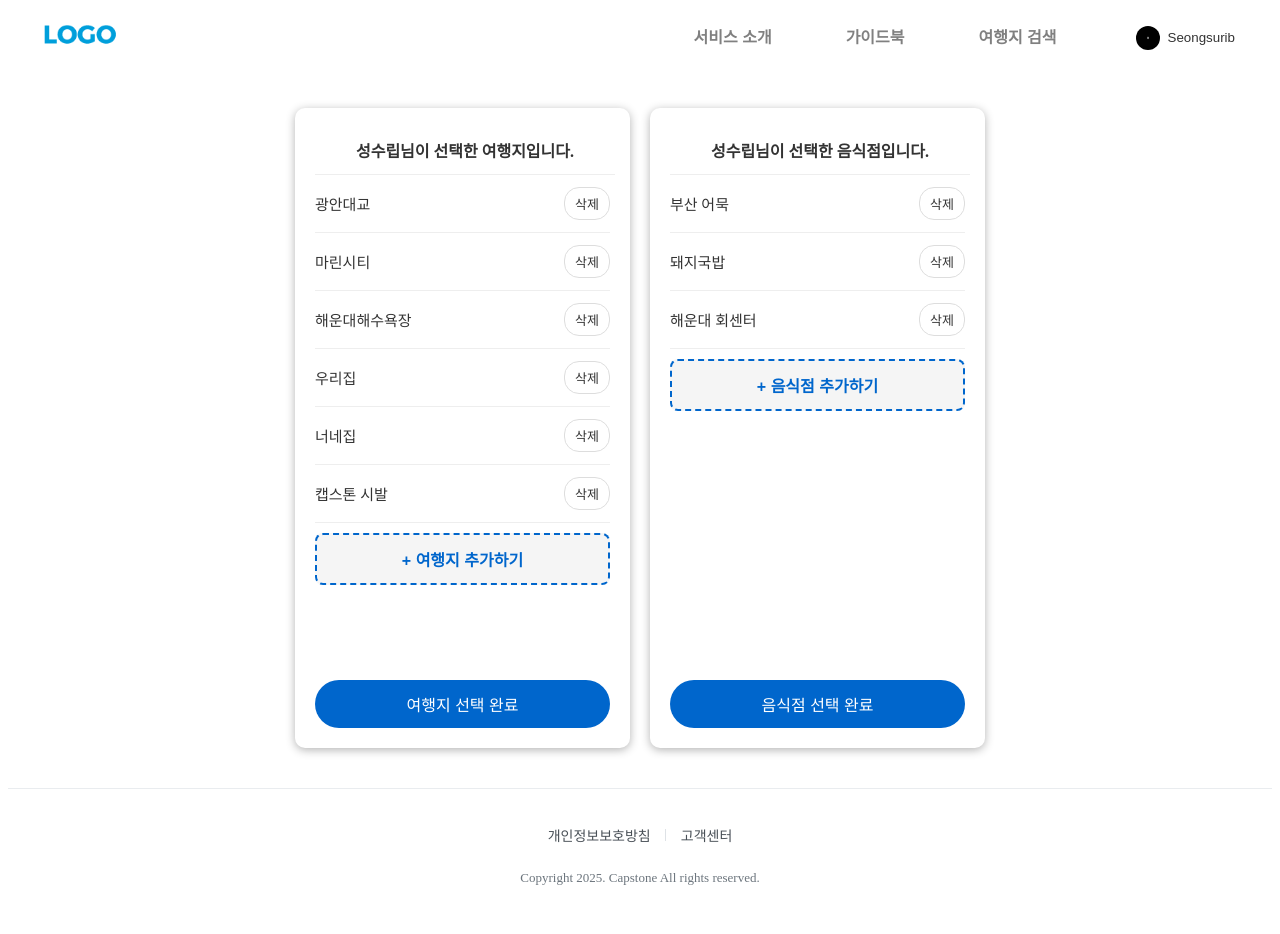
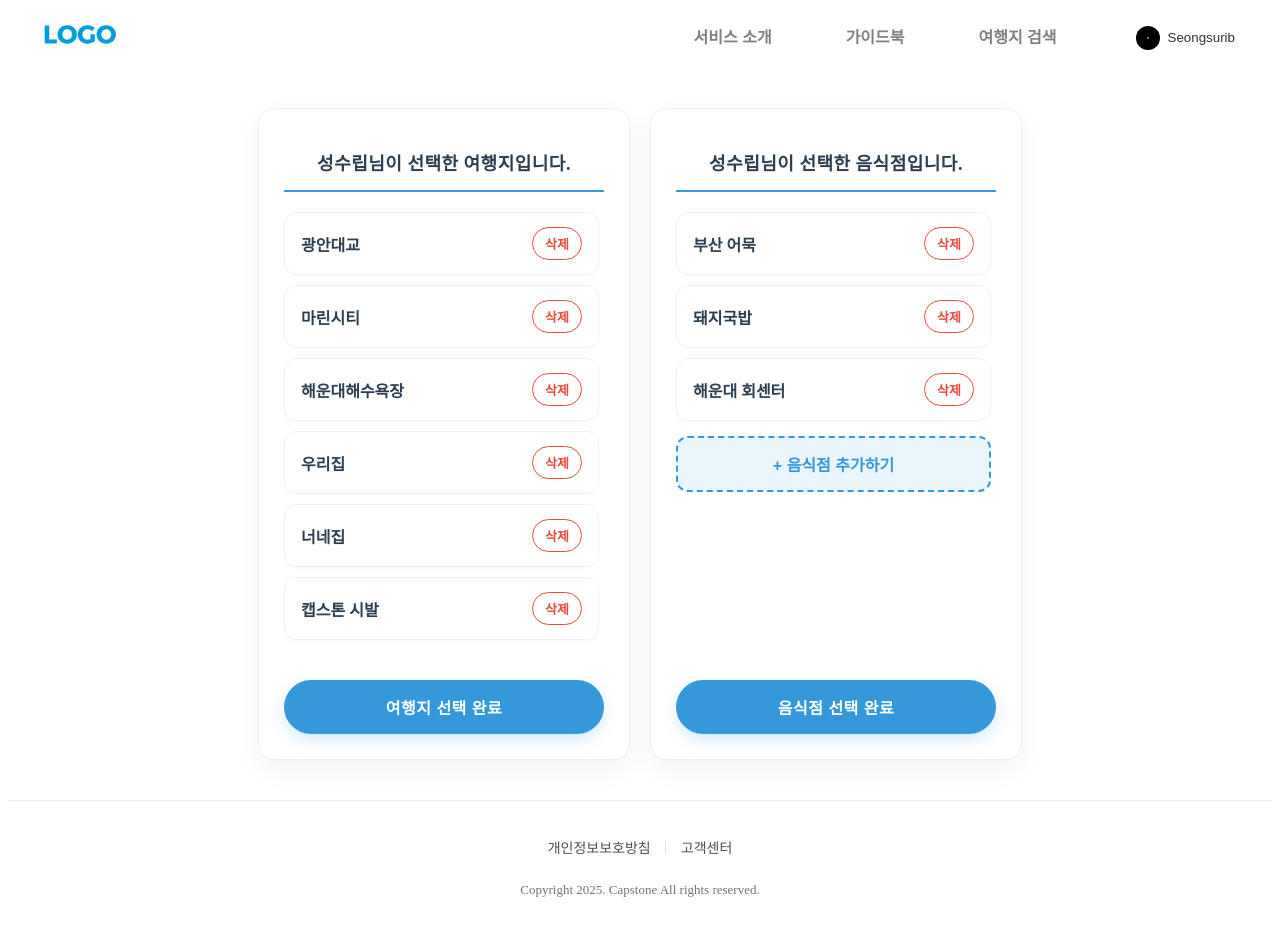
Before and after one commit to Capstone-Project-TP/Frontend, a React (Vite) app: page /selectionAdd in a window 1280 px wide. Built offline with nearby package versions, Linux system fonts and the light colour scheme.

Commit message:
feat: 선택지 페이지 및 추가 페이지 ui 수정 (#18)

```diff
--- a/src/components/SelectionSidebar.tsx
+++ b/src/components/SelectionSidebar.tsx
@@ -39,20 +39,20 @@ const collapseItem = keyframes`
 const SidebarTitle = styled.strong<{ isComplete?: boolean }>`
     display: block;
     text-align: center;
-    font-size: 16px;
-    font-weight: 600;
-    padding: 10px 0;
-    margin-bottom: 2px;
-    color: ${props => props.isComplete ? '#555' : '#333'};
-    text-shadow: ${props => props.isComplete ? '0 1px 1px rgba(0, 0, 0, 0.2)' : 'none'};
+    font-size: 18px;
+    font-weight: 700;
+    padding: 15px 0;
+    margin-bottom: 10px;
+    color: ${props => props.isComplete ? '#5a5a5a' : '#2c3e50'};
+    letter-spacing: 0.5px;
+    border-bottom: 2px solid ${props => props.isComplete ? '#d8d8d8' : '#3498db'};
 `;
 
 // 사이드바 여행지 목록 스타일 컴포넌트 - 스크롤바 숨김
 const SelectedItemsList = styled.div`
     flex: 1;
     overflow-y: auto;
-    margin-bottom: 70px; /* 버튼 높이 + 여백 */
-    border-top: 1px solid #eee;
+    margin-bottom: 80px; /* 버튼 높이 + 여백 */
     padding-right: 5px;
     scrollbar-width: none; /* Firefox에서는 스크롤바 완전히 숨김 */
     -ms-overflow-style: none; /* IE와 Edge에서 스크롤바 숨김 */
@@ -64,19 +64,26 @@ const SelectedItemsList = styled.div`
 
 // 선택된 여행지 사이드바 스타일 컴포넌트
 const SidebarContainer = styled.div<{ isComplete?: boolean }>`
-    width: 300px;
+    width: 320px;
     min-height: 600px;
-    height: calc(100vh - 300px);
-    background: ${props => props.isComplete ? '#e6e6e6' : '#fff'};
-    border-radius: 10px;
+    height: calc(100vh - 250px);
+    background: ${props => props.isComplete ? '#f5f5f5' : '#ffffff'};
+    border-radius: 16px;
     box-shadow: ${props => props.isComplete
-        ? '0 2px 10px rgba(0, 0, 0, 0.5)'
-        : '0 2px 10px rgba(0, 0, 0, 0.3)'};
-    padding: 20px;
-    padding-right: 15px;
+        ? '0 10px 30px rgba(0, 0, 0, 0.08)'
+        : '0 10px 30px rgba(0, 0, 0, 0.05)'};
+    padding: 25px;
     display: flex;
     flex-direction: column;
     position: relative;
+    transition: all 0.4s ease;
+    border: 1px solid ${props => props.isComplete ? '#e0e0e0' : '#f0f0f0'};
+
+    &:hover {
+        box-shadow: ${props => props.isComplete
+            ? '0 15px 35px rgba(0, 0, 0, 0.4)'
+            : '0 15px 35px rgba(0, 0, 0, 0.2)'};
+    }
 
     @media (max-width: 992px) {
         width: 100%;
@@ -89,35 +96,47 @@ const SelectedItem = styled.div<{ isDeleting?: boolean; isComplete?: boolean }>`
     display: flex;
     justify-content: space-between;
     align-items: center;
-    padding: 12px 0;
-    border-bottom: 1px solid #eee;
-    font-size: 15px;
-    color: ${props => props.isComplete ? '#555' : '#333'};
-    font-weight: 500;
+    padding: 14px 16px;
+    margin: 10px 0;
+    border-radius: 12px;
+    font-size: 16px;
+    font-weight: 600;
+    color: ${props => props.isComplete ? '#666' : '#2c3e50'};
+    background: ${props => props.isComplete ? '#f8f8f8' : '#ffffff'};
+    border: 1px solid ${props => props.isComplete ? '#e0e0e0' : '#f0f0f0'};
     opacity: ${props => props.isComplete ? 0.8 : 1};
     animation: ${props => props.isDeleting ? collapseItem : fadeIn} 0.4s ease-out forwards;
     transform-origin: top;
     max-height: ${props => props.isDeleting ? '0' : '60px'};
     transition: ${props => props.isDeleting ? 'none' : 'all 0.3s ease'};
+    box-shadow: 0 2px 4px rgba(0, 0, 0, 0.02);
+
+    &:hover {
+        background: ${props => props.isComplete ? '#f8f8f8' : '#fafafa'};
+        border-color: ${props => props.isComplete ? '#e0e0e0' : '#e8e8e8'};
+    }
 `;
 
 // 사이드바 여행지 아이템 삭제 버튼 스타일 컴포넌트
 const DeleteButton = styled.a<{ isComplete?: boolean }>`
-    display: inline-block;
-    padding: 6px 10px;
-    background: ${props => props.isComplete ? '#e0e0e0' : '#fff'};
-    color: ${props => props.isComplete ? '#aaa' : '#333'};
-    border: 1px solid #ddd;
-    border-radius: 15px;
+    display: inline-flex;
+    align-items: center;
+    justify-content: center;
+    padding: 6px 12px;
+    background: ${props => props.isComplete ? '#e0e0e0' : 'white'};
+    color: ${props => props.isComplete ? '#999' : '#e74c3c'};
+    border: 1px solid ${props => props.isComplete ? '#ccc' : '#e74c3c'};
+    border-radius: 20px;
     font-size: 13px;
-    font-weight: 500;
+    font-weight: 600;
     text-decoration: none;
-    transition: all 0.3s;
+    transition: all 0.2s;
     opacity: ${props => props.isComplete ? 0.6 : 1};
     pointer-events: ${props => props.isComplete ? 'none' : 'auto'};
 
     &:hover {
-        background: ${props => props.isComplete ? '#e0e0e0' : '#f0f0f0'};
+        background: ${props => props.isComplete ? '#e0e0e0' : '#e74c3c'};
+        color: ${props => props.isComplete ? '#999' : 'white'};
     }
 `;
 
@@ -127,12 +146,12 @@ const AddPlaceButton = styled.button<{ isComplete?: boolean }>`
     justify-content: center;
     align-items: center;
     width: 100%;
-    padding: 12px 0;
-    margin-top: 10px;
-    background: ${props => props.isComplete ? '#e0e0e0' : '#f5f5f5'};
-    color: ${props => props.isComplete ? '#999' : '#0066cc'};
-    border: 2px dashed ${props => props.isComplete ? '#ccc' : '#0066cc'};
-    border-radius: 8px;
+    padding: 14px 0;
+    margin-top: 15px;
+    background: ${props => props.isComplete ? '#e0e0e0' : 'rgba(52, 152, 219, 0.1)'};
+    color: ${props => props.isComplete ? '#999' : '#3498db'};
+    border: 2px dashed ${props => props.isComplete ? '#ccc' : '#3498db'};
+    border-radius: 12px;
     font-size: 16px;
     font-weight: 700;
     cursor: ${props => props.isComplete ? 'not-allowed' : 'pointer'};
@@ -141,34 +160,43 @@ const AddPlaceButton = styled.button<{ isComplete?: boolean }>`
     pointer-events: ${props => props.isComplete ? 'none' : 'auto'};
 
     &:hover {
-        background: ${props => props.isComplete ? '#e0e0e0' : '#e6f0ff'};
+        background: ${props => props.isComplete ? '#e0e0e0' : 'rgba(52, 152, 219, 0.2)'};
+        transform: translateY(-2px);
     }
 `;
 
 // 완료 버튼 스타일 컴포넌트
 const CompleteButton = styled.button<{ isComplete?: boolean }>`
     display: block;
-    width: calc(100% - 40px);
-    padding: 12px;
-    background: ${props => props.isComplete ? '#888' : '#0066cc'};
+    width: calc(100% - 50px);
+    padding: 15px;
+    background: ${props => props.isComplete ? '#888' : '#3498db'};
     color: #fff;
     border: none;
-    border-radius: 25px;
+    border-radius: 30px;
     font-size: 16px;
-    font-weight: 500;
+    font-weight: 600;
+    letter-spacing: 0.5px;
     cursor: ${props => props.isComplete ? 'default' : 'pointer'};
-    transition: background 0.3s;
+    transition: all 0.3s;
     position: absolute;
-    left: 20px;
+    left: 25px;
     align-self: center;
-    bottom: 20px;
+    bottom: 25px;
+    box-shadow: ${props => props.isComplete
+        ? '0 4px 10px rgba(0, 0, 0, 0.1)'
+        : '0 6px 15px rgba(52, 152, 219, 0.2)'};
 
     &:hover {
-        background: ${props => props.isComplete ? '#888' : '#0055aa'};
+        background: ${props => props.isComplete ? '#888' : '#2980b9'};
+        box-shadow: ${props => props.isComplete
+            ? '0 4px 10px rgba(0, 0, 0, 0.1)'
+            : '0 8px 20px rgba(52, 152, 219, 0.3)'};
     }
 
     &:disabled {
         background: #ccc;
+        box-shadow: 0 4px 10px rgba(0, 0, 0, 0.1);
         cursor: not-allowed;
     }
 `;
@@ -176,24 +204,27 @@ const CompleteButton = styled.button<{ isComplete?: boolean }>`
 // 다시 선택하기 버튼 스타일 컴포넌트
 const ResetButton = styled.button`
     display: block;
-    width: calc(100% - 40px);
-    padding: 8px;
-    background: #ff6b6b;
+    width: calc(100% - 50px);
+    padding: 12px 20px;
+    background: #e74c3c;
     color: #fff;
     border: none;
-    border-radius: 25px;
+    border-radius: 30px;
     font-size: 16px;
-    font-weight: 500;
+    font-weight: 600;
+    letter-spacing: 0.5px;
     cursor: pointer;
-    transition: background 0.3s;
+    transition: all 0.3s;
     position: absolute;
-    left: 20px;
+    left: 25px;
     top: 50%;
     transform: translateY(-50%);
-    padding: 12px 20px;
+    box-shadow: 0 6px 15px rgba(231, 76, 60, 0.2);
 
     &:hover {
-        background: #ff5252;
+        background: #c0392b;
+        box-shadow: 0 8px 20px rgba(231, 76, 60, 0.3);
+        transform: translateY(calc(-50% - 2px));
     }
 `;
 
@@ -212,6 +243,7 @@ interface SelectionSidebarProps {
     onShowSearch: () => void;
     onComplete: () => void;
     onReset: () => void;
+    showAddButton?: boolean;
 }
 
 const SelectionSidebar: React.FC<SelectionSidebarProps> = ({
@@ -223,7 +255,8 @@ const SelectionSidebar: React.FC<SelectionSidebarProps> = ({
     onDelete,
     onShowSearch,
     onComplete,
-    onReset
+    onReset,
+    showAddButton
 }) => {
     const addButtonText = type === 'travel' ? '+ 여행지 추가하기' : '+ 음식점 추가하기';
     const completeButtonText = isComplete
@@ -256,6 +289,7 @@ const SelectionSidebar: React.FC<SelectionSidebarProps> = ({
                         </DeleteButton>
                     </SelectedItem>
                 ))}
+                {showAddButton !== false && (
                     <AddPlaceButton
                         isComplete={isComplete}
                         onClick={onShowSearch}
@@ -263,6 +297,7 @@ const SelectionSidebar: React.FC<SelectionSidebarProps> = ({
                     >
                         {addButtonText}
                     </AddPlaceButton>
+                )}
             </SelectedItemsList>
 
             {isComplete && (
--- a/src/pages/Selection/selectMain.tsx
+++ b/src/pages/Selection/selectMain.tsx
@@ -1,43 +1,82 @@
 import React, { useState } from 'react';
-import styled, { keyframes } from 'styled-components';
+import styled from 'styled-components';
 import SelectionModal from '../../components/Modal/SelectionModal';
+import SelectionSidebar from '../../components/SelectionSidebar';
 
-// 애니메이션 keyframe 정의
-const fadeIn = keyframes`
-    from {
-        opacity: 0;
-        transform: translateY(-10px);
-    }
-    to {
-        opacity: 1;
-        transform: translateY(0);
-    }
-`;
-
-const fadeOut = keyframes`
-    from {
-        opacity: 1;
-        transform: translateY(0);
-    }
-    to {
-        opacity: 0;
-        transform: translateY(10px);
-    }
-`;
-
-// 페이지 레이아웃 컴포넌트를 제거하고 ContentWrapper를 중앙 정렬로 수정
+// 페이지 레이아웃 컴포넌트를 중앙 정렬로 수정
 const ContentWrapper = styled.div`
-    width: 1400px;
+    width: 1500px;
     margin: auto;
     display: flex;
-    justify-content: center;
+    flex-direction: column;
     align-items: center;
     height: auto;
     padding: 1rem 0;
 
     @media (max-width: 1440px) {
-        width: 90%;
+        width: 70%;
     }
+`;
+
+// 상단 헤더 컴포넌트
+const PageHeader = styled.div`
+    width: 100%;
+    padding: 20px 30px;
+    text-align: center;
+    position: relative;
+    background: linear-gradient(135deg, #f8f9fa 0%, #f0f2f5 100%);
+    border-bottom: 1px solid rgba(0, 0, 0, 0.1);
+
+    &::before {
+        content: '';
+        position: absolute;
+        bottom: 0;
+        left: 50%;
+        transform: translateX(-50%);
+        width: 120px;
+        height: 3px;
+        background: linear-gradient(90deg, #0066cc, #00a3ff);
+        border-radius: 2px;
+    }
+`;
+
+const HeaderTitle = styled.h2`
+    font-size: 20px;
+    font-weight: 600;
+    color: #333;
+    margin: 0 0 5px;
+    display: flex;
+    align-items: center;
+    justify-content: center;
+    letter-spacing: -0.5px;
+
+    strong {
+        color: #0066cc;
+        font-weight: 700;
+        margin-right: 8px;
+        position: relative;
+        padding-bottom: 3px;
+
+        &::after {
+            content: '';
+            position: absolute;
+            bottom: 0;
+            left: 0;
+            width: 100%;
+            height: 2px;
+            background: linear-gradient(90deg, #0066cc, #00a3ff);
+            border-radius: 2px;
+        }
+    }
+`;
+
+const HeaderSubtitle = styled.p`
+    font-size: 14px;
+    color: #666;
+    margin: 0;
+    font-weight: 400;
+    opacity: 0.8;
+    letter-spacing: -0.3px;
 `;
 
 // 여행 목록 섹션 스타일 컴포넌트
@@ -45,6 +84,7 @@ const TravelSection = styled.div`
     display: flex;
     gap: 30px;
     width: 100%;
+    padding: 15px 0;
 
     @media (max-width: 992px) {
         flex-direction: column;
@@ -55,27 +95,16 @@ const TravelSection = styled.div`
 const TravelListContainer = styled.div`
     flex: 1;
     background: #fff;
-    border-radius: 10px;
-    box-shadow: 0 2px 10px rgba(0, 0, 0, 0.3);
+    border-radius: 12px;
+    box-shadow: 0 5px 15px rgba(0, 0, 0, 0.2);
     overflow: hidden;
     display: flex;
     flex-direction: column;
     min-width: 70%;
-`;
+    transition: all 0.3s ease;
 
-const TravelListHeader = styled.div`
-    display: flex;
-    justify-content: center;
-    align-items: center;
-    padding: 20px;
-    background: #f8f8f8;
-    border-bottom: 2px solid #eee;
-    font-size: 18px;
-
-    strong {
-        font-weight: 600;
-        font-size: 18px;
-        color: #333;
+    &:hover {
+        box-shadow: 0 8px 25px rgba(0, 0, 0, 0.4);
     }
 `;
 
@@ -126,14 +155,18 @@ const TravelGrid = styled.div`
 // 여행 카드 컴포넌트
 const TravelCard = styled.div`
     position: relative;
-    border-radius: 8px;
+    border-radius: 10px;
     overflow: hidden;
-    box-shadow: 0 2px 5px rgba(0, 0, 0, 0.3);
-    transition: transform 0.3s;
+    box-shadow: 0 3px 10px rgba(0, 0, 0, 0.2);
+    transition: all 0.3s ease;
     height: 295px;
+    background: #fff;
+    display: flex;
+    flex-direction: column;
 
     &:hover {
-        transform: scale(1.03);
+        transform: translateY(-5px);
+        box-shadow: 0 12px 20px rgba(0, 0, 0, 0.25);
         cursor: pointer;
 
         img {
@@ -146,38 +179,60 @@ const TravelCardImage = styled.div`
     display: block;
     height: 180px;
     overflow: hidden;
+    position: relative;
+
+    &::after {
+        content: '';
+        position: absolute;
+        bottom: 0;
+        left: 0;
+        right: 0;
+        height: 30px;
+        background: linear-gradient(to top, rgba(0, 0, 0, 0.2), transparent);
+    }
 
     img {
         width: 100%;
         height: 100%;
         object-fit: cover;
-        transition: transform 0.3s;
+        transition: transform 0.5s ease;
     }
 `;
 
 const TravelCardContent = styled.div`
-    padding: 10px 0 0 16px;
+    padding: 15px 16px 0;
+    flex-grow: 1;
 
     strong {
         display: block;
         font-size: 18px;
         color: #333;
-        margin: 5px 0;
+        margin: 0 0 8px;
+        white-space: nowrap;
+        overflow: hidden;
+        text-overflow: ellipsis;
     }
 
     div {
         display: block;
         font-size: 14px;
         color: #666;
-        margin: 8px 0;
+        margin: 0 0 8px;
+        line-height: 1.4;
+        max-height: 40px;
+        overflow: hidden;
+        display: -webkit-box;
+        -webkit-line-clamp: 2;
+        -webkit-box-orient: vertical;
     }
 `;
 
 const CardButtonWrapper = styled.div`
     display: flex;
-    gap: 15px;
-    padding: 2px 15px 15px;
-    justify-content: right;
+    justify-content: flex-end;
+    padding: 10px 13px 15px;
+    position: relative;
+    margin-top: auto;
 `;
 
 const SelectButton = styled.button`
@@ -190,142 +245,21 @@ const SelectButton = styled.button`
     font-size: 14px;
     font-weight: 500;
     text-align: center;
-    transition: all 0.3s;
+    transition: all 0.2s ease;
     cursor: pointer;
     border: none;
+    box-shadow: 0 2px 4px rgba(0, 0, 0, 0.1);
+    margin-right: 5px;
 
     &:hover {
-        background: #e0e0e0;
-    }
-`;
-
-// 네비게이션 및 푸터 컴포넌트
-const TravelListFooter = styled.div`
-    display: flex;
-    justify-content: space-between;
-    padding: 20px;
-    border-top: 1px solid #eee;
-`;
-
-const NavButton = styled.button`
-    display: inline-block;
-    padding: 10px 20px;
-    border: 1px solid #ddd;
-    border-radius: 5px;
-    text-decoration: none;
-    font-size: 14px;
-    font-weight: 600;
-    text-align: center;
-    transition: all 0.3s;
-    cursor: pointer;
-    background: none;
-
-    &.before {
-        color: #333;
-        background: #fff;
-
-        &:hover {
-            background: #f8f8f8;
-        }
+        background: #0066cc;
+        color: white;
+        box-shadow: 0 4px 8px rgba(0, 102, 204, 0.3);
     }
 
-    &.next {
-        color: #fff;
-        background: #333;
-        border-color: #333;
-
-        &:hover {
-            background: #444;
-        }
-    }
-`;
-
-// 사이드바 컴포넌트
-const SelectedTravelSidebar = styled.div`
-    width: 300px;
-    background: #fff;
-    border-radius: 10px;
-    box-shadow: 0 2px 10px rgba(0, 0, 0, 0.3);
-    padding: 20px;
-    position: relative;
-    padding-bottom: 80px; /* 저장 버튼 공간 확보 */
-
-    @media (max-width: 992px) {
-        width: 100%;
-    }
-`;
-
-const SidebarTitle = styled.strong`
-    display: block;
-    text-align: center;
-    center
-    font-size: 16px;
-    font-weight: 600;
-    padding: 10px 0;
-    margin-bottom: 3px;
-    color: #333;
-`;
-
-const SelectedTravelList = styled.div`
-    margin: 0 0 20px;
-    border-top: 2px solid #eee;
-    max-height: 450px;
-    overflow-y: auto;
-`;
-
-const SelectedTravelItem = styled.div<{ isDeleting?: boolean }>`
-    display: flex;
-    justify-content: space-between;
-    align-items: center;
-    padding: 12px 0;
-    border-bottom: 1px solid #eee;
-    font-size: 15px;
-    color: #333;
-    font-weight: 500;
-    animation: ${props => props.isDeleting ? fadeOut : fadeIn} 0.5s ease-out forwards;
-`;
-
-const DeleteButton = styled.button`
-    display: inline-block;
-    padding: 6px 10px;
-    background: #fff;
-    color: #333;
-    border: 1px solid #ddd;
-    border-radius: 15px;
-    font-size: 13px;
-    font-weight: 500;
-    text-decoration: none;
-    transition: all 0.3s;
-    cursor: pointer;
-
-    &:hover {
-        background: #f0f0f0;
-    }
-`;
-
-const SaveButton = styled.button`
-    display: block;
-    width: calc(100% - 40px);
-    padding: 12px;
-    background: #0066cc;
-    color: #fff;
-    border: none;
-    border-radius: 25px;
-    font-size: 16px;
-    font-weight: 500;
-    cursor: pointer;
-    transition: background 0.3s;
-    position: absolute;
-    bottom: 20px;
-    left: 20px;
-
-    &:hover {
-        background: #0055aa;
-    }
-
-    &:disabled {
-        background: #ccc;
-        cursor: not-allowed;
+    &:active {
+        transform: translateY(0);
+        box-shadow: 0 2px 4px rgba(0, 102, 204, 0.3);
     }
 `;
 
@@ -365,7 +299,6 @@ const SelectMain: React.FC<SelectMainProps> = ({
     const [deletingId, setDeletingId] = useState<number | null>(null);
     const [isModalOpen, setIsModalOpen] = useState<boolean>(false);
     const [selectedTravelItem, setSelectedTravelItem] = useState<TravelItem | null>(null);
-    const [isSaving, setIsSaving] = useState<boolean>(false);
 
     // 삭제 버튼 클릭 시 실행되는 함수
     const handleDelete = (id: number, e?: React.MouseEvent) => {
@@ -382,11 +315,7 @@ const SelectMain: React.FC<SelectMainProps> = ({
 
     // 저장 버튼 클릭 시 실행되는 함수
     const handleSave = () => {
-        setIsSaving(true);
         onSave();
-        setTimeout(() => {
-            setIsSaving(false);
-        }, 2000);
     };
 
     // 여행 카드 클릭 시 실행되는 함수
@@ -414,19 +343,16 @@ const SelectMain: React.FC<SelectMainProps> = ({
         onSelectItem(id);
     };
 
-    const handleNavigation = (direction: string, e: React.MouseEvent) => {
-        e.preventDefault();
-        console.log(`Navigate ${direction}`);
-        // 여기에 네비게이션 로직 추가
-    };
-
     return (
         <ContentWrapper>
             <TravelSection>
                 <TravelListContainer>
-                    <TravelListHeader>
-                        <strong>{userName}</strong>{headerTitle}
-                    </TravelListHeader>
+                    <PageHeader>
+                        <HeaderTitle>
+                            <strong>{userName}</strong> {headerTitle}
+                        </HeaderTitle>
+                        <HeaderSubtitle>원하시는 여행지를 선택해 주세요</HeaderSubtitle>
+                    </PageHeader>
 
                     <TravelGrid>
                         {items.map((item) => (
@@ -463,59 +389,20 @@ const SelectMain: React.FC<SelectMainProps> = ({
                             </TravelCard>
                         ))}
                     </TravelGrid>
-
-                    <TravelListFooter>
-                        <NavButton
-                            className="before"
-                            onClick={(e) => handleNavigation('previous', e)}
-                            aria-label="이전 페이지로 이동"
-                        >
-                            이전
-                        </NavButton>
-                        <NavButton
-                            className="next"
-                            onClick={(e) => handleNavigation('next', e)}
-                            aria-label="다음 페이지로 이동"
-                        >
-                            다음
-                        </NavButton>
-                    </TravelListFooter>
                 </TravelListContainer>
 
-                <SelectedTravelSidebar>
-                    <SidebarTitle>{sidebarTitle}</SidebarTitle>
-
-                    <SelectedTravelList>
-                        {selectedItems.length > 0 ? (
-                            selectedItems.map((item) => (
-                                <SelectedTravelItem
-                                    key={item.id}
-                                    isDeleting={deletingId === item.id}
-                                >
-                                    {item.title}
-                                    <DeleteButton
-                                        onClick={(e) => handleDelete(item.id, e)}
-                                        aria-label={`${item.title} 삭제하기`}
-                                    >
-                                        삭제
-                                    </DeleteButton>
-                                </SelectedTravelItem>
-                            ))
-                        ) : (
-                            <div style={{ padding: '20px 0', textAlign: 'center', color: '#999' }}>
-                                선택한 여행지가 없습니다.
-                            </div>
-                        )}
-                    </SelectedTravelList>
-
-                    <SaveButton
-                        onClick={handleSave}
-                        disabled={selectedItems.length === 0}
-                        aria-label="선택한 여행지 저장하기"
-                    >
-                        {isSaving ? '저장중 ...' : '저장하기'}
-                    </SaveButton>
-                </SelectedTravelSidebar>
+                <SelectionSidebar
+                    type="travel"
+                    title={sidebarTitle}
+                    items={selectedItems}
+                    isComplete={false}
+                    deletingItemId={deletingId}
+                    onDelete={handleDelete}
+                    onShowSearch={() => {}}
+                    onComplete={handleSave}
+                    onReset={() => {}}
+                    showAddButton={false}
+                />
             </TravelSection>
 
             {selectedTravelItem && (
```
Also changed, not shown: src/components/SearchPanel.tsx (+87 -63 lines). Lines whose indentation alone changed are shown as unchanged.
